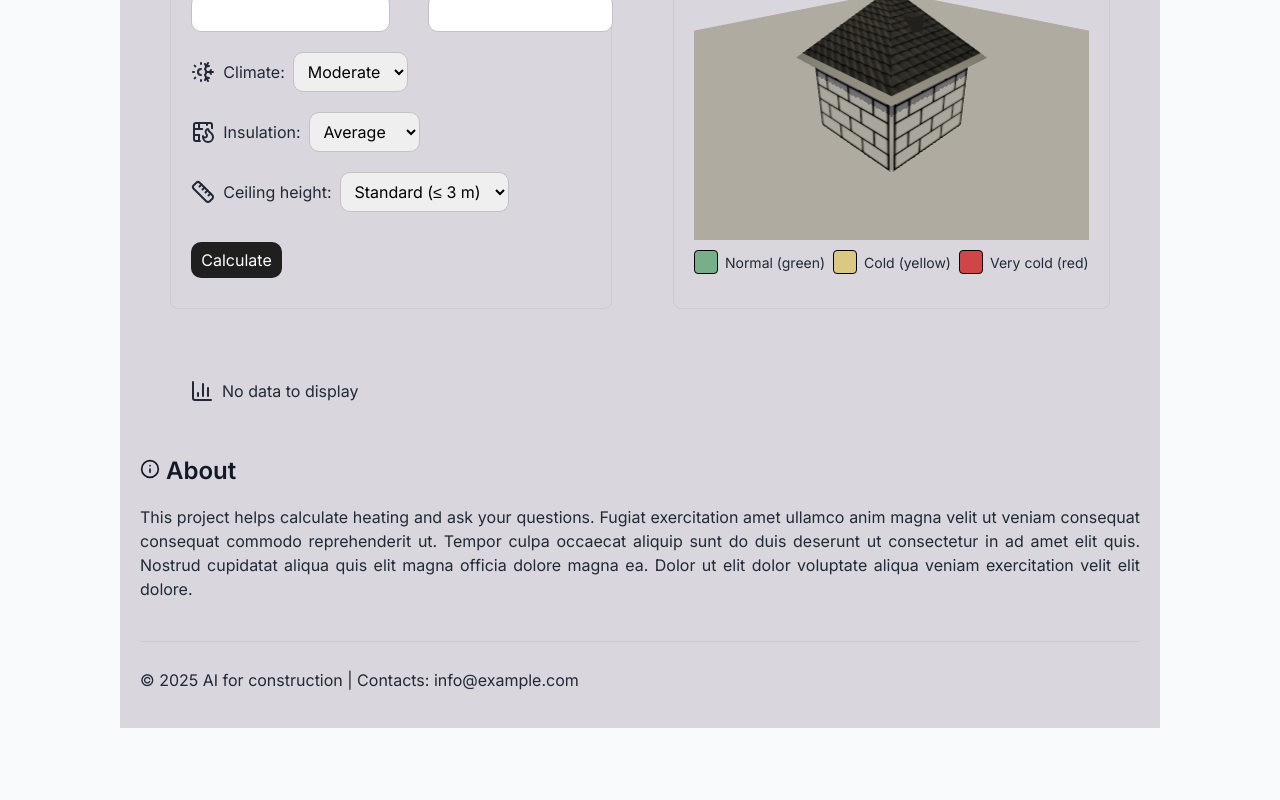
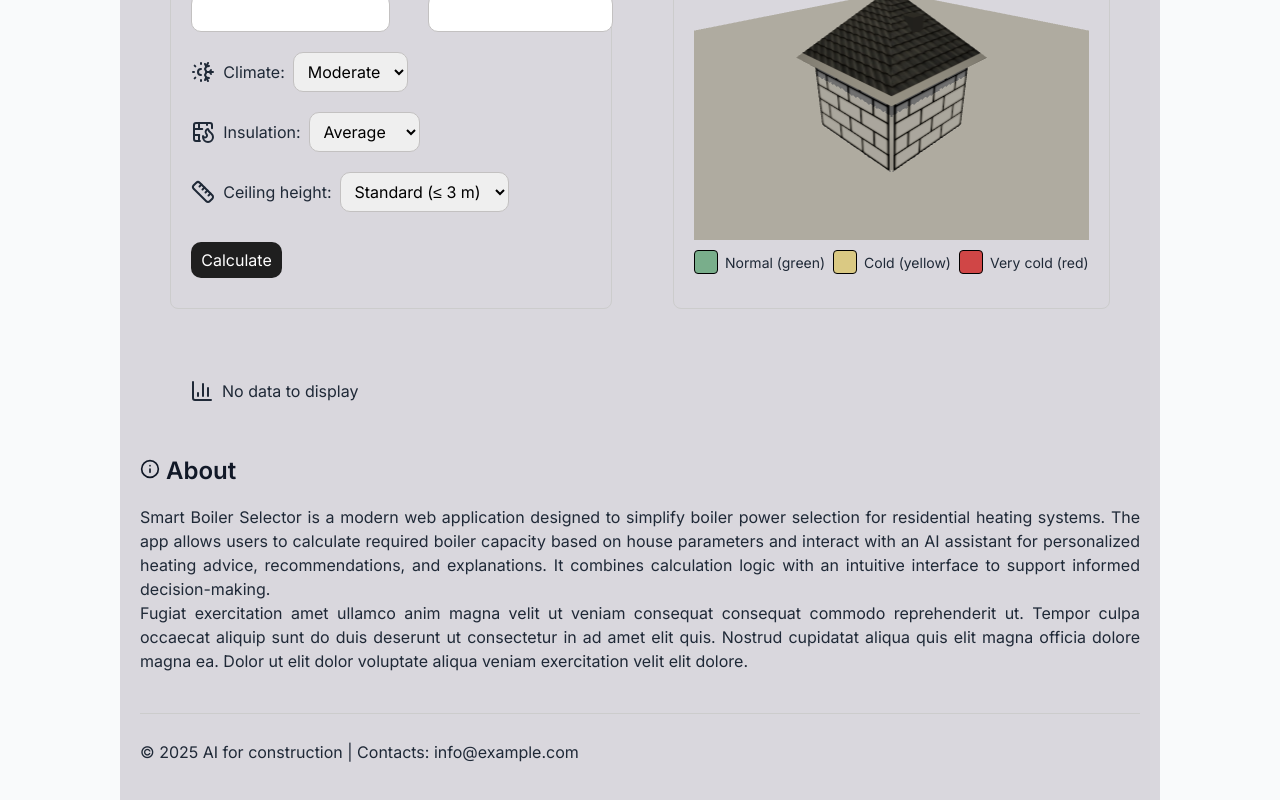
Before and after one commit to Alfaussa/ai-assistant, a Next.js app: page / in a window 1280 px wide. Shown: the part 705-1505 px from the top of the page. Before the commit the page ends 1433 px from the top, so only its background shows below. Built offline with nearby package versions, Linux system fonts and the light colour scheme.

Commit message:
title and description updates

```diff
--- a/app/page.js
+++ b/app/page.js
@@ -7,8 +7,8 @@ import EbayBoilerCards from "../components/EbayBoilerCards.jsx";
 import ClientContainer from '../components/ClientContainer.jsx';
 
 export const metadata = {
-  title: 'My page title',
-  description: 'My page description',
+  title: 'Smart boiler selector',
+  description: 'Smart Boiler Selector is a web application that helps users calculate optimal boiler power and receive AI-powered heating recommendations based on home parameters.',
 }
 export default function Home({ history, setHistory, power}) {
 
@@ -80,7 +80,7 @@ export default function Home({ history, setHistory, power}) {
 </section>
         <section id="about">
           <h2><Info size={20} /> About</h2>
-          <p>This project helps calculate heating and ask your questions.
+          <p>Smart Boiler Selector is a modern web application designed to simplify boiler power selection for residential heating systems. The app allows users to calculate required boiler capacity based on house parameters and interact with an AI assistant for personalized heating advice, recommendations, and explanations. It combines calculation logic with an intuitive interface to support informed decision-making.<br/>
             Fugiat exercitation amet ullamco anim magna velit ut veniam consequat consequat commodo reprehenderit ut. Tempor culpa occaecat aliquip sunt do duis deserunt ut consectetur in ad amet elit quis. Nostrud cupidatat aliqua quis elit magna officia dolore magna ea. Dolor ut elit dolor voluptate aliqua veniam exercitation velit elit dolore.
           </p>
         </section>
```
